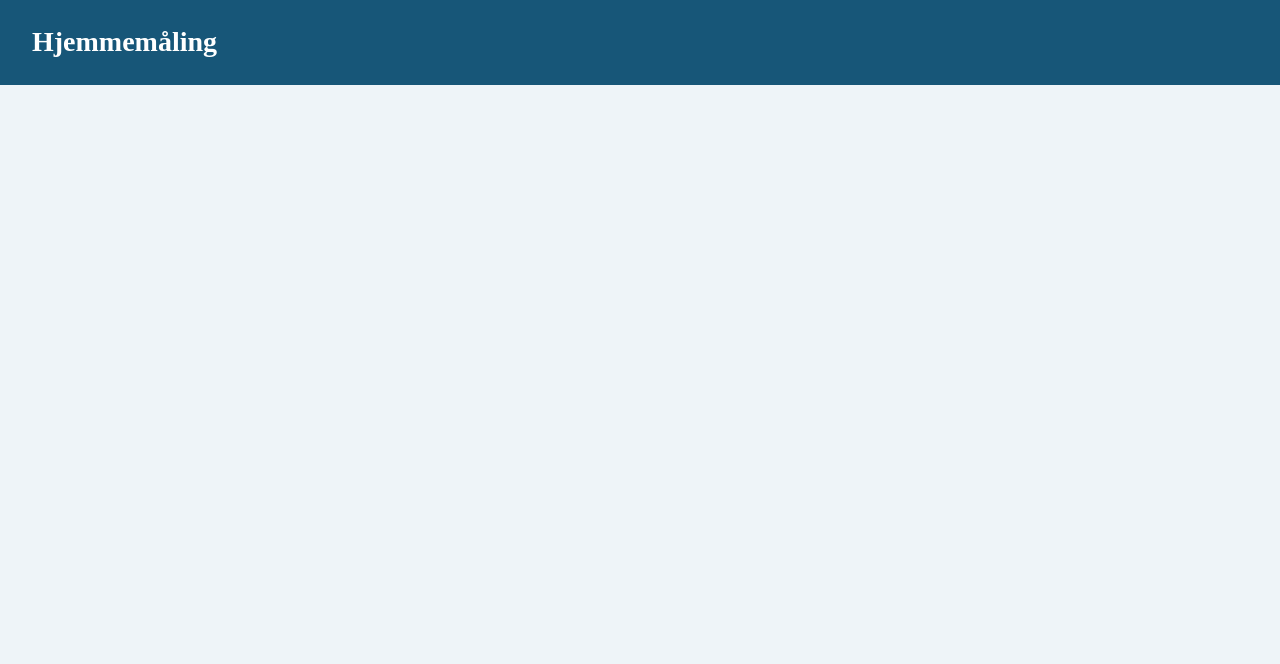
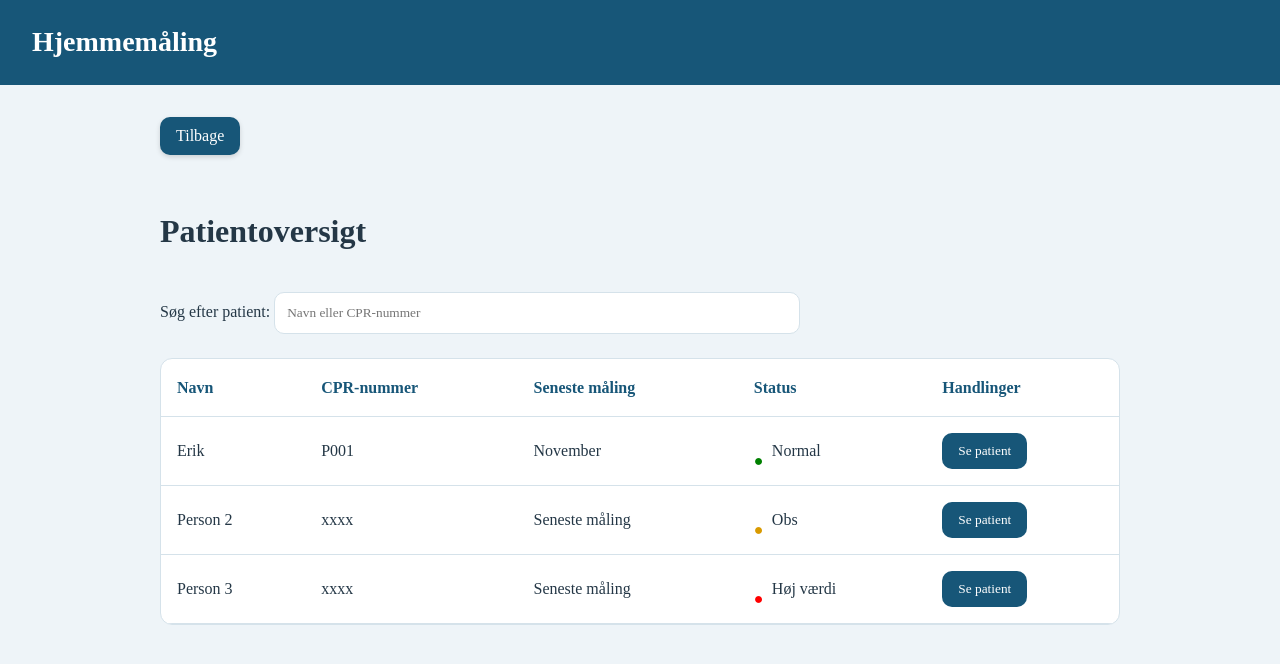
Before and after one commit to maramdiri2006-blip/digitalsystemerprojekt, a plain HTML site: page 4-sundhedspersonalets-patientoversigt.html in a window 1280 px wide. Drawn offline with Linux system fonts and the light colour scheme.

Commit message:
Update patient overview

```diff
--- a/4-sundhedspersonalets-patientoversigt.html
+++ b/4-sundhedspersonalets-patientoversigt.html
@@ -14,8 +14,46 @@
         <h1>Hjemmemåling</h1>
     </header>
 
-    <main>
-    <!-- Her bygger personen sundhedspersonalets patientoversigt -->
+<main class="patientoversigt">
+    <button class="tilbage-knap" onclick="window.location.href='index.html'">Tilbage</button>
+        <h2>Patientoversigt</h2>
+     <label for="patientSearch">Søg efter patient:</label>
+     <input type="text" id="patientSearch" placeholder="Navn eller CPR-nummer">
+     <table>
+        <thead>
+            <tr>
+                <th>Navn</th>
+                <th>CPR-nummer</th>
+                <th>Seneste måling</th>
+                <th>Status</th>
+                <th>Handlinger</th>
+            </tr>
+        </thead>
+        <tbody>
+            <tr>
+                <td>Erik</td>
+                <td>P001</td>
+                <td>November</td>
+                <td class="status normal">Normal</td>
+                <td><button>Se patient</button></td>
+            </tr>
+            <tr>
+                <td>Person 2</td>
+                <td>xxxx</td>
+                <td>Seneste måling</td>
+                <td class="status obs">Obs</td>
+                <td><button>Se patient</button></td>
+            </tr>
+
+            <tr>
+                <td>Person 3</td>
+                <td>xxxx</td>
+                <td>Seneste måling</td>
+                <td class="status hoj-vaerdi">Høj værdi</td>
+                <td><button>Se patient</button></td>
+             </tr>
+        </tbody>
+     </table>
 </main>
 
     <script src="script.js"></script>
--- a/style.css
+++ b/style.css
@@ -157,3 +157,101 @@ textarea {
     color: #175678;
 }
 /* Slut på Azras patientdetaljer */
+
+/*Patientoversigt*/
+.patientoversigt {
+    max-width: 960px;
+    margin: 32px auto;
+    padding: 0 24px 40px;
+}
+.patientoversigt h2 {
+    font-size: 32px;
+    margin-bottom: 24px;
+}
+.patientoversigt input {
+    width: 100%;
+    max-width: 500px;
+    padding: 12px;
+    margin: 10px 0 24px;
+    border: 1px solid #d5e2ea;
+    border-radius: 10px;
+    background-color: white;
+}
+.patientoversigt table {
+    width: 100%;
+    border-collapse: separate;
+    border-spacing: 0;
+    background-color: white;
+    border: 1px solid #d5e2ea;
+    border-radius: 12px;
+    overflow: hidden;
+}
+.patientoversigt th,
+.patientoversigt td {
+    padding: 16px;
+    text-align: left;
+    border-bottom: 1px solid #d5e2ea;
+}
+.patientoversigt th {
+    color: #175678;
+}
+.patientoversigt tr:last-child td {
+
+}
+.patientoversigt button {
+    padding: 10px 16px;
+    border-radius: 10px;
+    border: none;
+    color: white;
+    background-color: #175678;
+    cursor: pointer;
+}
+.patientoversigt .patient-button {
+    white-space: nowrap;
+    min-width: 90px;
+}
+
+.patientoversigt .patient-button:hover {
+    background-color: #3498db;
+}
+.patientoversigt .status {
+    font-weight: normal;
+    color: #243746;
+}
+.patientoversigt .status::before    {
+     content: "●";
+    display: inline-block;
+    width: 10px;
+    height: 10px;
+    border-radius: 50%;
+    margin-right: 8px;
+    vertical-align: middle;
+}
+
+.patientoversigt .normal::before {
+    color: green;
+}
+.patientoversigt .obs::before {
+    color: #d99a00;
+}
+.patientoversigt .hoj-vaerdi::before {
+    color: red;
+}
+
+.tilbage-knap {
+    background-color: #175678;
+    color: white;
+    border: none;
+    border-radius: 10px;
+    padding: 11px 22px;
+    font-size: 16px;
+    font-family: inherit;
+    cursor: pointer;
+    margin-bottom: 25px;
+    box-shadow: 0 2px 5px rgba(0, 0, 0, 0.15);
+}
+
+.tilbage-knap:hover {
+    background-color: #3498db;
+}
+/* Slut på Patientoversigt */
```
